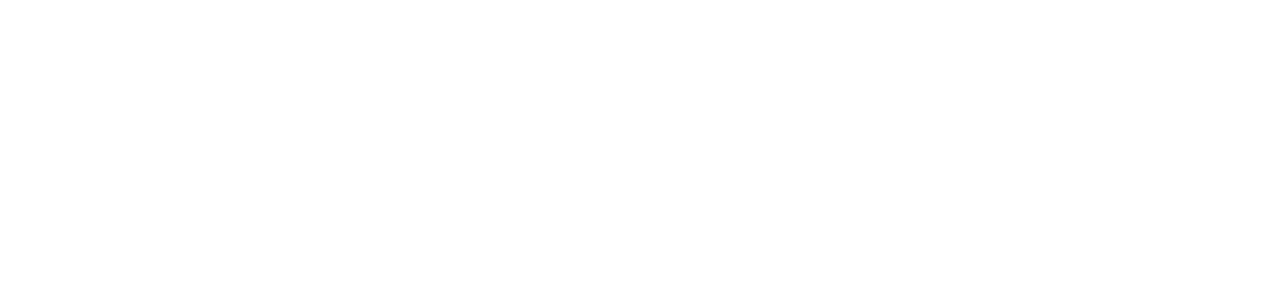
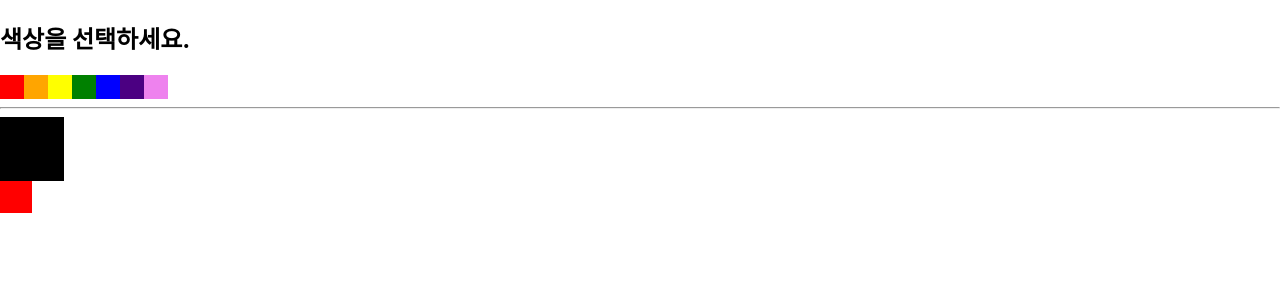
Before and after one commit to dy-kim92/context-tutorial, a React (Create React App) app: page / in a window 1280 px wide. Shown: the top 300 px of the page. Built offline with nearby package versions, Linux system fonts and the light colour scheme.

Commit message:
색상선택 컴포넌트 만들기

```diff
--- a/src/App.js
+++ b/src/App.js
@@ -1,10 +1,12 @@
 import ColorBox from "./components/ColorBox";
+import SelectColors from "./components/SelectColors";
 import ColorContext, { ColorProvider } from "./contexts/color";
 
 const App = () => {
     return (
         <ColorProvider>
             <div>
+                <SelectColors />
                 <ColorBox />
             </div>
         </ColorProvider>
--- a/src/components/ColorBox.js
+++ b/src/components/ColorBox.js
@@ -3,13 +3,13 @@
 const ColorBox = () => {
     return (
         <ColorConsumer>
-            {(state) => (
+            {(value) => (
                 <>
                     <div
                         style={{
                             width: "64px",
                             height: "64px",
-                            background: state.color,
+                            background: value.state.color,
                         }}
                     />
 
@@ -17,7 +17,7 @@
                         style={{
                             width: "32px",
                             height: "32px",
-                            background: state.subcolor,
+                            background: value.state.subcolor,
                         }}
                     />
                 </>
--- /dev/null
+++ b/src/components/SelectColors.js
@@ -0,0 +1,36 @@
+import { ColorConsumer } from "../contexts/color";
+
+const colors = ["red", "orange", "yellow", "green", "blue", "indigo", "violet"];
+
+const SelectColors = () => {
+    return (
+        <div>
+            <h2>색상을 선택하세요.</h2>
+            <ColorConsumer>
+                {({ actions }) => (
+                    <div style={{ display: "flex" }}>
+                        {colors.map((color) => (
+                            <div
+                                key={color}
+                                style={{
+                                    background: color,
+                                    width: "24px",
+                                    height: "24px",
+                                    cursor: "pointer",
+                                }}
+                                onClick={() => actions.setColor(color)}
+                                onContextMenu={(e) => {
+                                    e.preventDefault(); //  마우스 우클릭 시 메뉴 뜨는거 무시
+                                    actions.setSubcolor(color);
+                                }}
+                            />
+                        ))}
+                    </div>
+                )}
+            </ColorConsumer>
+            <hr />
+        </div>
+    );
+};
+
+export default SelectColors;
```
